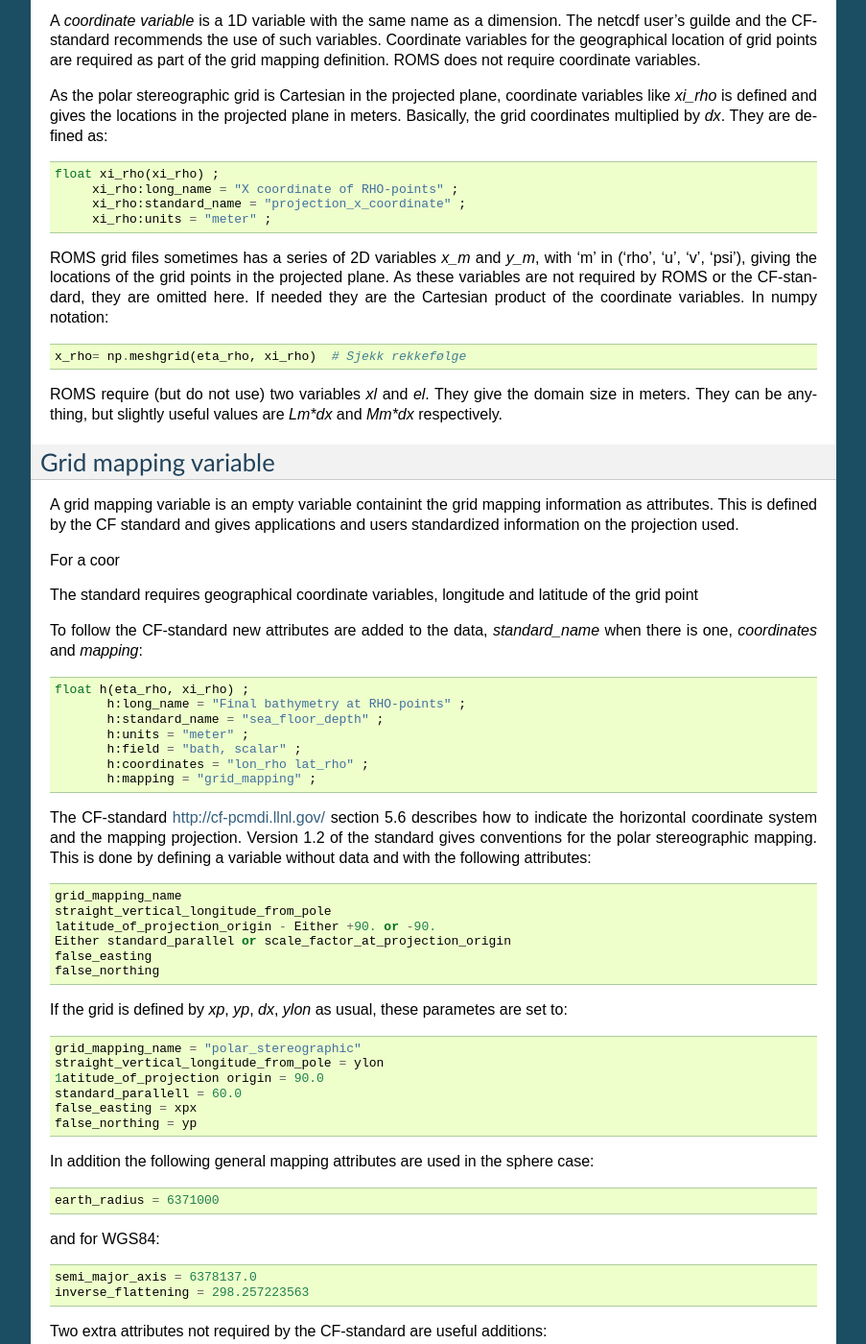
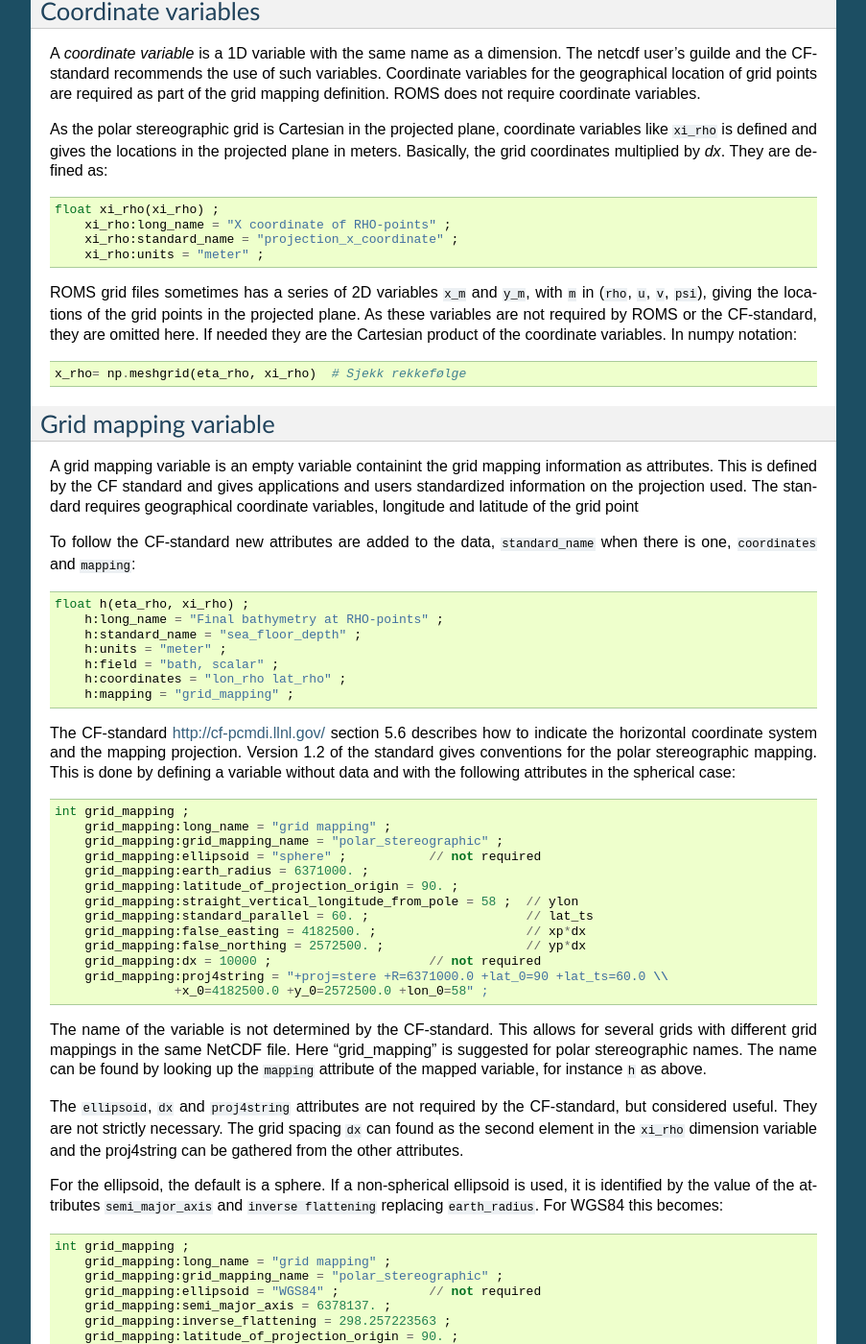
Before and after one commit to bjornaa/gridmap, a Sphinx documentation site: the page built from doc/source/gridfile.rst, in a window 1280 px wide and 1400 px high, scrolled down 845 px. Shown: the whole window at 96% size, without its empty margins (198-1101 px from the left). Built offline with Sphinx 7.4.7, drawn with Linux system fonts in a browser that asks for light colours; some of the changed text lies outside the part shown.

Commit message:
fixed bug in define_grid + documentation

```diff
--- a/doc/source/gridfile.rst
+++ b/doc/source/gridfile.rst
@@ -19,14 +19,14 @@ or variables, as long as it gets what it want.
 Global attributes
 -----------------
 
-ROMS require one global attribute, `type`,  which can be anything.
-A reasonable alternative "ROMS grid file".
+ROMS require one global attribute, ``type``,  which can be anything.
 
-The CF standard recommends `history`, `Conventions`, `institution`.
+The CF standard recommends ``history``, ``Conventions``, ``institution``.
 
-In addition the attribute `gridname` can be useful.
+In addition it can be useful to have a name for the grid, stored in a
+global attribute ``gridname``.
 
-The grid created by the initgrid.py example has::
+The grid created by the ``initgrid.py`` example has::
 
   // global attributes:
        :gridname = "demo10km" ;
@@ -39,14 +39,15 @@ The grid created by the initgrid.py example has::
 Dimensions
 ----------
 
-As the grid is staggered ROMS expect a several dimensions in the
-:math:`\xi` and :math:`\eta` directions. They are named `xi_m` and `eta_m`
-where the modifier `m` indicates the stagerring, 'rho', 'u', 'v', or
-'psi'.
+As the grid is staggered, ROMS expect a several dimensions in the
+:math:`\xi` and :math:`\eta` directions. They are named ``xi_m`` and
+``eta_m`` where the modifier ``m`` indicates the stagerring, ``rho``,
+``u``, ``v``, or ``psi``.
 
 Not expected by ROMS, but common and useful in grid files is an extra
-unlimited dimension `bath`. This is used to index various more or less
-raw bathimetries.
+unlimited dimension ``bath``. This is used to index various more or less
+raw bathimetries. This makes it possible to go back and smooth the
+topography again, if needed.
 
 Coordinate variables
 --------------------
@@ -58,17 +59,17 @@ location of grid points are required as part of the grid mapping
 definition. ROMS does not require coordinate variables.
 
 As the polar stereographic grid is Cartesian in the projected plane,
-coordinate variables like `xi_rho` is defined and gives the locations
+coordinate variables like ``xi_rho`` is defined and gives the locations
 in the projected plane in meters. Basically, the grid coordinates
 multiplied by `dx`. They are defined as::
 
   float xi_rho(xi_rho) ;
-       xi_rho:long_name = "X coordinate of RHO-points" ;
-       xi_rho:standard_name = "projection_x_coordinate" ;
-       xi_rho:units = "meter" ;
+      xi_rho:long_name = "X coordinate of RHO-points" ;
+      xi_rho:standard_name = "projection_x_coordinate" ;
+      xi_rho:units = "meter" ;
 
-ROMS grid files sometimes has a series of 2D variables `x_m` and
-`y_m`, with 'm' in ('rho', 'u', 'v', 'psi'), giving the locations of
+ROMS grid files sometimes has a series of 2D variables ``x_m`` and
+``y_m``, with ``m`` in (``rho``, ``u``, ``v``, ``psi``), giving the locations of
 the grid points in the projected plane. As these variables are not
 required by ROMS or the CF-standard, they are omitted here. If needed
 they are the Cartesian product of the coordinate variables. In numpy
@@ -76,79 +77,90 @@ notation::
 
   x_rho= np.meshgrid(eta_rho, xi_rho)  # Sjekk rekkefølge
 
-ROMS require (but do not use) two variables `xl` and `el`. They give
-the domain size in meters. They can be anything, but slightly useful
-values are `Lm*dx` and `Mm*dx` respectively.
+
 
 
 Grid mapping variable
 ---------------------
 
-A grid mapping variable is an empty variable containint the
-grid mapping information as attributes. This is defined by the CF
-standard and gives applications and users standardized information
-on the projection used.
-
-For a coor
-
-The standard requires geographical coordinate variables, longitude and
-latitude of the grid point
+A grid mapping variable is an empty variable containint the grid
+mapping information as attributes. This is defined by the CF standard
+and gives applications and users standardized information on the
+projection used. The standard requires geographical coordinate
+variables, longitude and latitude of the grid point
 
 To follow the CF-standard new attributes are added to the data,
-`standard_name` when there is one, `coordinates` and
-`mapping`::
+``standard_name`` when there is one, ``coordinates`` and
+``mapping``::
 
   float h(eta_rho, xi_rho) ;
-         h:long_name = "Final bathymetry at RHO-points" ;
-         h:standard_name = "sea_floor_depth" ;
-         h:units = "meter" ;
-         h:field = "bath, scalar" ;
-         h:coordinates = "lon_rho lat_rho" ;
-         h:mapping = "grid_mapping" ;
-
-
+      h:long_name = "Final bathymetry at RHO-points" ;
+      h:standard_name = "sea_floor_depth" ;
+      h:units = "meter" ;
+      h:field = "bath, scalar" ;
+      h:coordinates = "lon_rho lat_rho" ;
+      h:mapping = "grid_mapping" ;
 
 The CF-standard http://cf-pcmdi.llnl.gov/ section 5.6 describes how to
 indicate the horizontal coordinate system and the mapping projection.
 Version 1.2 of the standard gives conventions for the polar
 stereographic mapping. This is done by defining a variable without
-data and with the following attributes::
+data and with the following attributes in the spherical case::
 
-  grid_mapping_name
-  straight_vertical_longitude_from_pole
-  latitude_of_projection_origin - Either +90. or -90.
-  Either standard_parallel or scale_factor_at_projection_origin
-  false_easting
-  false_northing
+  int grid_mapping ;
+      grid_mapping:long_name = "grid mapping" ;
+      grid_mapping:grid_mapping_name = "polar_stereographic" ;
+      grid_mapping:ellipsoid = "sphere" ;           // not required
+      grid_mapping:earth_radius = 6371000. ;
+      grid_mapping:latitude_of_projection_origin = 90. ;
+      grid_mapping:straight_vertical_longitude_from_pole = 58 ;  // ylon
+      grid_mapping:standard_parallel = 60. ;                     // lat_ts
+      grid_mapping:false_easting = 4182500. ;                    // xp*dx
+      grid_mapping:false_northing = 2572500. ;                   // yp*dx
+      grid_mapping:dx = 10000 ;                     // not required
+      grid_mapping:proj4string = "+proj=stere +R=6371000.0 +lat_0=90 +lat_ts=60.0 \\
+                  +x_0=4182500.0 +y_0=2572500.0 +lon_0=58" ;
 
-If the grid is defined by `xp`, `yp`, `dx`, `ylon` as usual, these
-parametes are set to::
+The name of the variable is not determined by the CF-standard. This
+allows for several grids with different grid mappings in the same
+NetCDF file. Here "grid_mapping" is suggested for polar stereographic
+names. The name can be found by looking up the ``mapping`` attribute
+of the mapped variable, for instance ``h`` as above.
 
-  grid_mapping_name = "polar_stereographic"
-  straight_vertical_longitude_from_pole = ylon
-  1atitude_of_projection origin = 90.0
-  standard_parallell = 60.0
-  false_easting = xpx
-  false_northing = yp
+The ``ellipsoid``, ``dx`` and ``proj4string`` attributes are not
+required by the CF-standard, but considered useful. They are not
+strictly necessary.  The grid spacing ``dx`` can found as the second
+element in the ``xi_rho`` dimension variable and the proj4string can
+be gathered from the other attributes.
 
-In addition the following general mapping attributes are used
-in the sphere case::
+For the ellipsoid, the default is a sphere. If a non-spherical
+ellipsoid is used, it is identified by the value of the attributes
+``semi_major_axis`` and ``inverse flattening`` replacing
+``earth_radius``. For WGS84 this becomes::
 
-  earth_radius = 6371000
+  int grid_mapping ;
+      grid_mapping:long_name = "grid mapping" ;
+      grid_mapping:grid_mapping_name = "polar_stereographic" ;
+      grid_mapping:ellipsoid = "WGS84" ;            // not required
+      grid_mapping:semi_major_axis = 6378137. ;
+      grid_mapping:inverse_flattening = 298.257223563 ;
+      grid_mapping:latitude_of_projection_origin = 90. ;
+      grid_mapping:straight_vertical_longitude_from_pole = 58 ;  // ylon
+      grid_mapping:standard_parallel = 60. ;                     // lat_ts
+      grid_mapping:false_easting = 4182500. ;                    // xp*dx
+      grid_mapping:false_northing = 2572500. ;                   // yp*dx
+      grid_mapping:dx = 10000 ;                     // not required
+      grid_mapping:proj4string = "+proj=stere +ellps=WGS84 +lat_0=90 \\
+           +lat_ts=60.0 +x_0=4182500.0 +y_0=2572500.0 +lon_0=58" ;
 
-and for WGS84::
+Other variables
+---------------
 
-  semi_major_axis = 6378137.0
-  inverse_flattening = 298.257223563
-
-Two extra attributes not required by the CF-standard are
-useful additions::
-
-  dx = dx
-  proj4string = option string used by proj4 to recreate the mapping
-
-Spørsmål: Er det mer korrekt å bruke.
-
-  false_easting = dx * xp
-
-Gjør det i proj4string. Da blir alt i meter.
+ROMS requires (but does not use) two variables ``xl`` and ``el``. They
+give the domain size in meters. They can be anything, but slightly
+useful values are ``Lm*dx`` and ``Mm*dx`` respectively. Also required
+(and used) by ROMS is the character variable ``spherical``. This
+should have the value "T" for *True*, even when used with a
+non-spherical ellipsoid. The alternative is "F", which tells ROMS that
+the grid is Cartesian and that the metrical terms should be neglected
+[sjekk dette].
```
Also changed, not shown: doc/source/polarstereographic.rst (+38 -21 lines), 3 other files.
